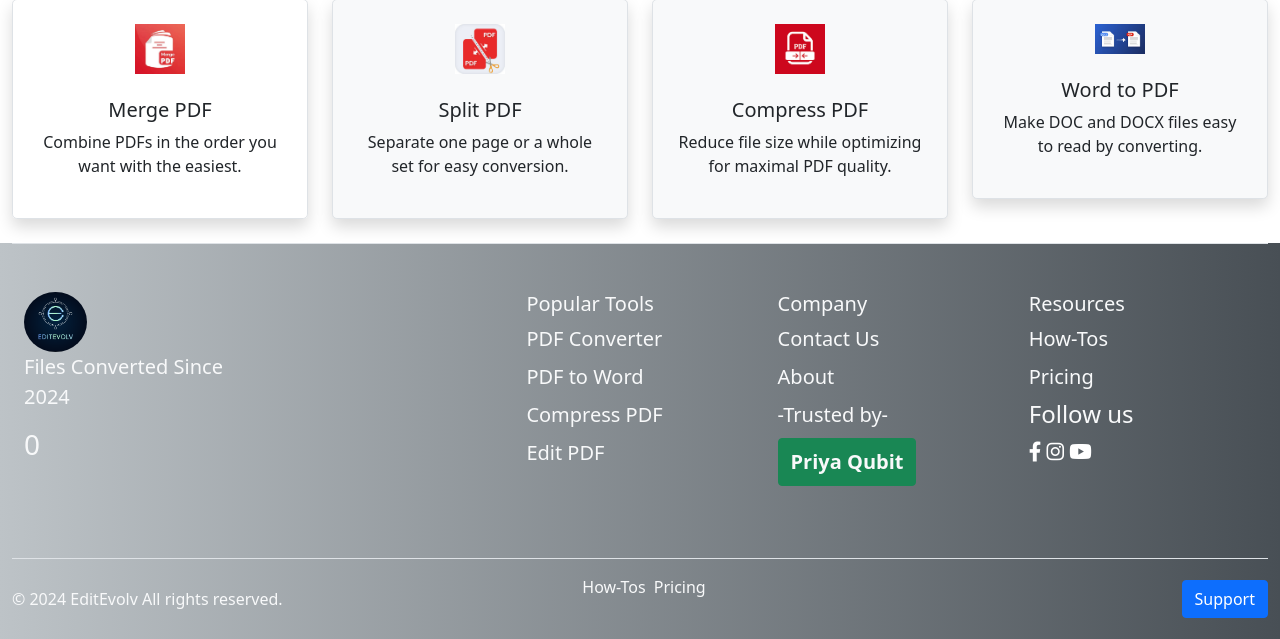
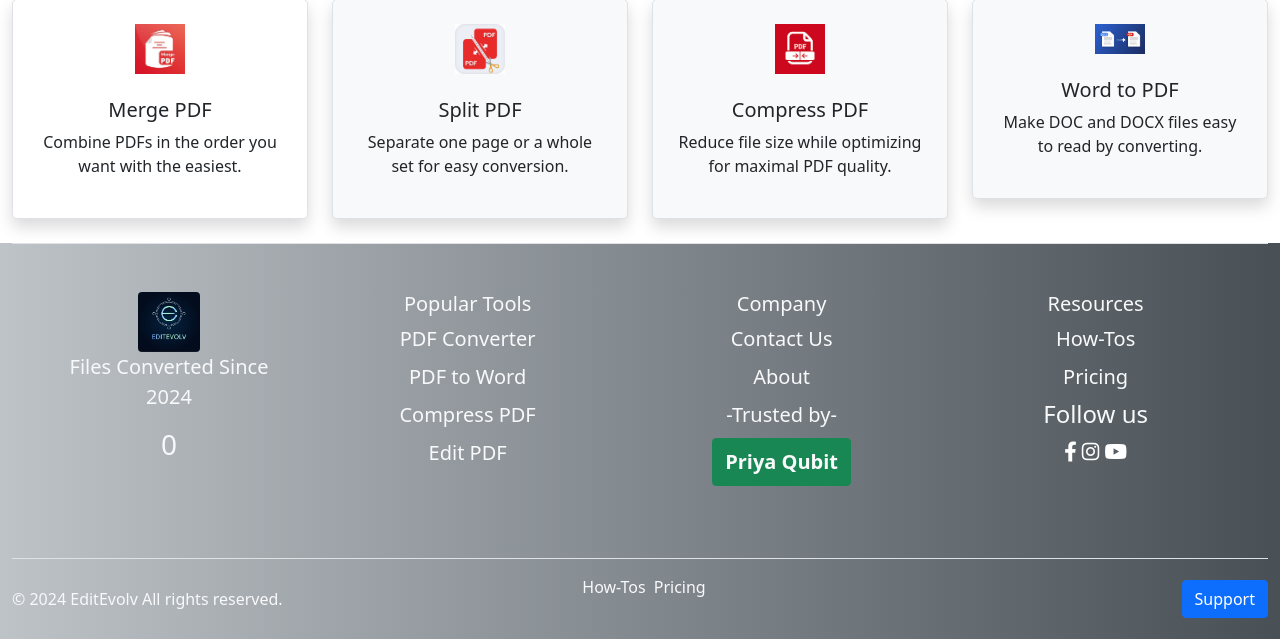
Before and after one commit to Devwashim/tempale, a Django app: page /client1/ in a window 1280 px wide. Shown: the part 1742-2381 px from the top of the page. Run offline with Django 5.2, Linux system fonts and the light colour scheme.

Commit message:
Update base4.html

```diff
--- a/templates/base4.html
+++ b/templates/base4.html
@@ -16,7 +16,7 @@
 <body>
 <nav class="navbar navbar-expand-lg navbar-light  fw-bold fs-5  border" style="background-image: linear-gradient(to right, #2ebf91 0%, #8360c3 100%);">
   <div class="container-fluid">
-    <a class="navbar-brand"  href=""> <img src="{% static 'edit.png' %}" alt="Logo" class="logo rounded-circle"   height="60px"><span class="text-dark mx-2">EditEvolv</span>
+    <a class="navbar-brand"  href=""> <img src="{% static 'edit.png' %}" alt="Logo" class="logo rounded-3"   height="60px"><span class="text-dark mx-2">EditEvolv</span>
     </a>
     <button class="navbar-toggler" type="button" data-bs-toggle="collapse" data-bs-target="#navbarSupportedContent"
       aria-controls="navbarSupportedContent" aria-expanded="false" aria-label="Toggle navigation">
@@ -28,33 +28,35 @@
           <a class="nav-link" aria-current="page" href="#">Home</a>
         </li>
         <li><a href="#" class="nav-link px-2">Pricing</a></li>
+        <li><a href="#" class="nav-link px-2">Edit Pdf</a></li>
+        <li><a href="#" class="nav-link px-2">Compress Pdf</a></li>
           <li class="nav-item dropdown has-megamenu" >
             <a class="nav-link dropdown-toggle" href="#" data-bs-toggle="dropdown">All Tools
             </a>
-            <div class="dropdown-menu megamenu rounded-3 shadow" role="menu" >
+            <div class="dropdown-menu megamenu rounded-3  shadow" role="menu" >
           {% comment %} <div class="dropdown-menu " aria-labelledby="navbarDropdown"> {% endcomment %}
-            <div class="mx-5 ">
+            <div class="mx-3 ">
               <h5 class="font-semibold   border-bottom border-2">Convert to PDF</h5>
-              <a class="dropdown-item" href="/wordToPdf"><i class="fas fa-file-word"></i> Word to PDF</a>
-              <a class="dropdown-item" href="/jpgToPdf"><i class="fas fa-file-image"></i> JPG to PDF</a>
-              <a class="dropdown-item" href="/excelToPdf"><i class="fas fa-file-excel"></i> Excel to PDF</a>
-              <a class="dropdown-item" href="/pptToPdf"><i class="fas fa-file-powerpoint"></i> PPT to PDF</a>
-              <a class="dropdown-item" href="/htmlToPdf"><i class="fas fa-file-pdf"></i> HTML to PDF</a>
+              <a class="dropdown-item" href="/wordToPdf"><img src="{% static "word to pdf.jpg" %}" alt="Compress PDF" class="icon rounded-2" style="width: 50px; height: auto;"> Word to PDF</a>
+              <a class="dropdown-item" href="/jpgToPdf"><img src="{% static "jpg to pdf.png" %}" alt="Compress PDF" class="icon rounded-2" style="width: 50px; height: auto;"> JPG to PDF</a>
+              <a class="dropdown-item" href="/excelToPdf"><img src="{% static "excel to pdf.png" %}" alt="Compress PDF" class="icon rounded-2" style="width: 50px; height: auto;"> Excel to PDF</a>
+              <a class="dropdown-item" href="/pptToPdf"><img src="{% static "powerpoint to pdf.png" %}" alt="Compress PDF" class="icon rounded-2" style="width: 50px; height: auto;"> PPT to PDF</a>
+              <a class="dropdown-item" href="/htmlToPdf"><img src="{% static "html to pdf.jpg" %}" alt="Compress PDF" class="icon rounded-2" style="width: 50px; height: auto;"> HTML to PDF</a>
           </div>
 
           <div class="mx-3">
               <h5 class="font-semibold border-bottom border-2">Convert from PDF</h5>
-              <a class="dropdown-item" href="/pdfToWord"><i class="fas fa-file-word"></i> PDF to Word</a>
-              <a class="dropdown-item" href="/pdfToJpg"><i class="fas fa-file-image"></i> PDF to JPG</a>
-              <a class="dropdown-item" href="/pdfToExcel"><i class="fas fa-file-excel"></i> PDF to Excel</a>
-              <a class="dropdown-item" href="/pdfToPpt"><i class="fas fa-file-powerpoint"></i> PDF to PPT</a>
-              <a class="dropdown-item" href="/pdfToHtml"><i class="fas fa-file-code"></i> PDF to HTML</a>
+              <a class="dropdown-item" href="/pdfToWord">  <img src="{% static "pdf to word.png" %}" alt="Compress PDF" class="icon rounded-2" style="width: 50px; height: auto;">PDF to Word</a>
+              <a class="dropdown-item" href="/pdfToJpg"><img src="{% static "pdf to jpg.png" %}" alt="Compress PDF" class="icon rounded-2" style="width: 50px; height: auto;"> PDF to JPG</a>
+              <a class="dropdown-item" href="/pdfToExcel"><img src="{% static "pdf to excel.png" %}" alt="Compress PDF" class="icon rounded-2" style="width: 50px; height: auto;"> PDF to Excel</a>
+              <a class="dropdown-item" href="/pdfToPpt"><img src="{% static "pdf to powerpoint.jpg" %}" alt="Compress PDF" class="icon rounded-2" style="width: 20px; height: auto;"> PDF to PPT</a>
+              <a class="dropdown-item" href="/pdfToHtml"><img src="{% static "html to pdf.jpg" %}" alt="Compress PDF" class="icon rounded-2" style="width: 50px; height: auto;"> PDF to HTML</a>
           </div>
           <div class="mx-3">
               <h5 class="font-semibold border-bottom border-2 ">Organize PDF</h5>
-              <a class="dropdown-item" href="/mergePdf"><i class="fas fa-compress"></i> Merge PDF</a>
-              <a class="dropdown-item" href="/compressPdf"><i class="fas fa-compress-arrows-alt"></i> Compress PDF</a>
-              <a class="dropdown-item" href="/splitPdf"><i class="fas fa-arrows-alt-h"></i> Split PDF</a>
+              <a class="dropdown-item" href="/mergePdf"><img src="{% static "merge pdf.jpg" %}" alt="merge PDF" class="icon rounded-2" style="width: 20px; height: auto;"> Merge PDF</a>
+              <a class="dropdown-item" href="/compressPdf"><img src="{% static "compress.png" %}" alt="Compress PDF" class="icon rounded-2" style="width: 20px; height: auto;"> Compress PDF</a>
+              <a class="dropdown-item" href="/splitPdf"><img src="{% static "split.jpg" %}" alt="Compress PDF" class="icon rounded-2" style="width: 20px; height: auto;"> Split PDF</a>
               <!-- <a class="dropdown-item" href="#"><i class="fas fa-image"></i> Extract Images</a>
               <a class="dropdown-item" href="#"><i class="fas fa-arrows-alt-h"></i> Rearrange PDF</a> -->
           </div>
@@ -139,7 +141,7 @@
 </style>
 
 {% comment %} login {% endcomment %}
-<div class="offcanvas offcanvas-end border rounded-3 my-auto mt-5 p-0 w-auto" tabindex="-1" id="offcanvasRight" aria-labelledby="offcanvasRightLabel" style="height:45vh" >
+<div class="offcanvas offcanvas-end border rounded-3 my-auto mt-5 p-0 w-auto " tabindex="-1" id="offcanvasRight" aria-labelledby="offcanvasRightLabel" style="height:42vh" >
   <div class="offcanvas-header ">
     <h5 class="offcanvas-title fw-bold" id="offcanvasRightLabel">Login</h5>
     <button type="button" class="btn-close" data-bs-dismiss="offcanvas" aria-label="Close"></button>
@@ -147,17 +149,17 @@
   <div class="offcanvas-body border border-bottom-3">
     <form>
         <input type="email" class="form-control " id="exampleInputEmail1" aria-describedby="emailHelp" placeholder="Email address">
-        <div id="emailHelp" class="form-text mb-3">We'll never share your email with anyone else.</div>
+        <div id="emailHelp" class="form-text mb-3 ">We'll never share your email with anyone else.</div>
         <input type="password" class="form-control mb-3" id="exampleInputPassword1" placeholder="Password">
 
-      <button type="submit" class="btn btn-primary w-100 mb-2">Submit</button>
+      <button type="submit" class="btn btn-primary w-100  mb-2">Submit</button>
     <p class="text-center">Don't have an account?<a class="btn btn-link" type="button" data-bs-toggle="offcanvas" data-bs-scroll="true"  data-bs-backdrop="false" data-bs-target="#offcanvasRight1" aria-controls="offcanvasRight">signup</a></p>
     </form>
    </div>
 </div>
 
 {% comment %} sign up {% endcomment %}
-<div class="offcanvas offcanvas-end border rounded-3 my-auto mt-5 w-auto"    tabindex="-1" id="offcanvasRight1" aria-labelledby="offcanvasRightLabel" style="height:60vh">
+<div class="offcanvas offcanvas-end border rounded-3 my-auto mt-5 w-auto h-50"   tabindex="-1" id="offcanvasRight1" aria-labelledby="offcanvasRightLabel">
   <div class="offcanvas-header ">
     <h5 class="offcanvas-title fw-bold" id="offcanvasRightLabel">Signup</h5>
     <button type="button" class="btn-close" data-bs-dismiss="offcanvas" aria-label="Close"></button>
@@ -191,7 +193,7 @@
 
       <input type="email" class="form-control mb-2" placeholder="Your Email" class="border border-gray-300 p-2  mb-2 w-100 rounded focus:outline-none focus:ring-2 focus:ring-blue-500" required id="exampleFormControlInput1" placeholder=" Email id">
 
-      <textarea class="form-control mb-2"  id="exampleFormControlTextarea1" rows="4" placeholder="Issue:"></textarea>
+      <textarea class="form-control mb-3"  id="exampleFormControlTextarea1" rows="4" placeholder="Issue:"></textarea>
       <button type="submit" class="btn btn-primary w-100">Submit</button>
   </form>
    </div>
@@ -203,19 +205,14 @@
 
   <br>
  {% comment %} footer start {% endcomment %}
- <div class="container-fluid" style="background-image: linear-gradient(to right, #bdc3c7 0%, #484f55 100%);">
-  <footer class="row row-cols-1 row-cols-sm-2 row-cols-md-5 py-5 border-top fs-5 mx-auto text-light">
-    <div class="col mb-4">
-      <img src="{% static "edit.png" %}" alt="EditEvolv" class="navbar-logo rounded-circle"  height="60px">
+ <div class="container-fluid " style="background-image: linear-gradient(to right, #bdc3c7 0%, #484f55 100%);">
+  <footer class="row row-cols-1 row-cols-sm-2 row-cols-md-5 py-5 border-top fs-5 mx-auto justify-content-center text-light">
+    <div class="col-mb-3 mx-3 text-center">
+      <img src="{% static "edit.png" %}" alt="EditEvolv" class="navbar-logo rounded-2 "  height="60px">
       <p>Files Converted Since 2024</p>
       <h3 id="file-count">0</h3>
 </div>
-
-    <div class="col mb-3">
-
-    </div>
-
-    <div class="col mb-3 ">
+    <div class="col-md-3 mb-3  text-center">
       <h5>Popular Tools</h5>
       <ul class="nav flex-column ">
         <li class="nav-item mb-2"><a href="#" class="nav-link p-0 text-light">PDF Converter</a></li>
@@ -225,7 +222,7 @@
       </ul>
     </div>
 
-    <div class="col mb-3">
+    <div class="col-md-3 mb-3 text-center">
       <h5>Company </h5>
       <ul class="nav flex-column text-light">
         <li class="nav-item mb-2"><a href="#" class="nav-link p-0 text-light">Contact Us</a></li>
@@ -235,7 +232,7 @@
       </ul>
     </div>
 
-    <div class="col">
+    <div class="col-md-3 text-center">
       <h5>Resources</h5>
       <ul class="nav flex-column">
         <li class="nav-item mb-2"><a href="#" class="nav-link p-0 text-light">How-Tos</a></li>
@@ -254,21 +251,16 @@
   <footer class="d-flex flex-wrap justify-content-between align-items-center py-3 border-top">
     <p class="col-md-4 mb-0 text-light">© 2024 EditEvolv All rights reserved.</p>
 
-    <div class="col-md-4 d-flex align-items-center justify-content-center mb-3 mb-md-0 me-md-auto link-body-emphasis text-decoration-none">
+    <div class="col-md-4 d-flex align-items-center justify-content-center mb-3 mb-md-0 me-md-auto link-body-emphasis text-decoration-none ">
     <ul class="list-unstyled d-flex ">
       <li class="nav-item mb-2 mx-2"><a href="#" class="nav-link p-0 text-light">How-Tos</a></li>
       <li class="nav-item mb-2"><a href="#" class="nav-link p-0 text-light">Pricing</a></li>
     </ul>
   </div>
-
-    <div class="nav col-md-4 justify-content-end">
-    <button class="btn btn-primary" type="button" data-bs-toggle="offcanvas" data-bs-scroll="true"  data-bs-backdrop="false" data-bs-target="#offcanvasRight3" aria-controls="offcanvasRight">Support</button>
+    <button class="btn btn-primary " type="button" data-bs-toggle="offcanvas" data-bs-scroll="true"  data-bs-backdrop="false" data-bs-target="#offcanvasRight3" aria-controls="offcanvasRight">Support</button>
     </div>
   </footer>
 {% comment %} footer end {% endcomment %}
-
-
-
 
 
     <!-- Optional JavaScript; choose one of the two! -->
@@ -277,7 +269,12 @@
 
     <!-- Option 2: Separate Popper and Bootstrap JS -->
     <script src="https://code.jquery.com/jquery-3.4.1.slim.min.js" integrity="sha384-J6qa4849blE2+poT4WnyKhv5vZF5SrPo0iEjwBvKU7imGFAV0wwj1yYfoRSJoZ+n" crossorigin="anonymous"></script>
-    <script src="https://cdn.jsdelivr.net/npm/popper.js@1.16.0/dist/umd/popper.min.js" integrity="sha384-Q6E9RHvbIyZFJoft+2mJbHaEWldlvI9IOYy5n3zV9zzTtmI3UksdQRVvoxMfooAo" crossorigin="anonymous"></script>
+    <script src="https://cdn.jsdelivr.net/npm/popper.js@1.16.0/dist/umd/popper.min.js" integrity="sha384-Q6E9RHvbIyZFJoft+2mJbHaEWldlvI9IOYy5n3zV9zzTtmI3UksdQRVvoxMfooAo" crossorigin="anonymous">
+
+
+      const popoverTriggerList = document.querySelectorAll('[data-bs-toggle="popover"]')
+const popoverList = [...popoverTriggerList].map(popoverTriggerEl => new bootstrap.Popover(popoverTriggerEl))
+    </script>
     <script src="https://cdn.jsdelivr.net/npm/bootstrap@4.4.1/dist/js/bootstrap.min.js" integrity="sha384-wfSDF2E50Y2D1uUdj0O3uMBJnjuUD4Ih7YwaYd1iqfktj0Uod8GCExl3Og8ifwB6" crossorigin="anonymous"></script>
 
 
@@ -308,6 +305,5 @@
             setInterval(rotateTestimonials, 3000); // Rotate every 3 seconds
         });
       </script>
-      <script>
  </body>
-</html>-
+</html>
```
